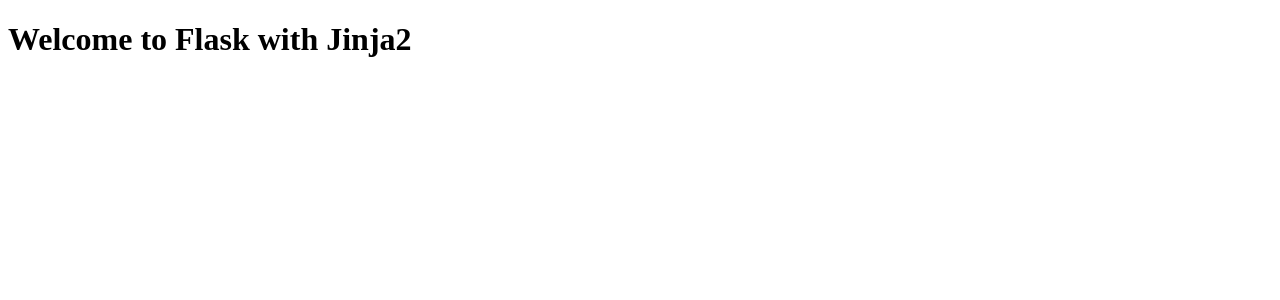
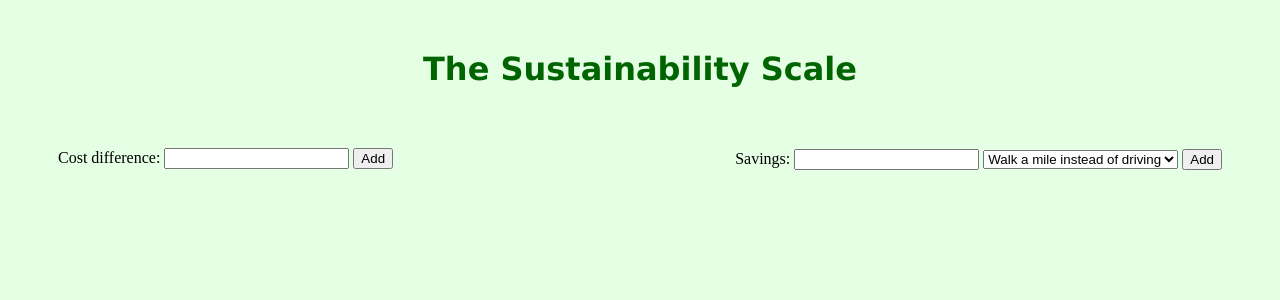
Before and after one commit to annadai916/The-Sustainability-Scale, a Flask app: page / in a window 1280 px wide. Shown: the top 300 px of the page. Run offline with Flask 3, Linux system fonts and the light colour scheme.

Commit message:
added input boxes for scale values, basic formatting

```diff
--- a/app/static/css/style.css
+++ b/app/static/css/style.css
@@ -0,0 +1,19 @@
+h1 {
+    color: darkgreen;
+    text-align: center;
+    margin-top: 50px;
+    font-family: 'Lucida Sans', 'Lucida Sans Regular', 'Lucida Grande', 'Lucida Sans Unicode', Geneva, Verdana, sans-serif;
+}
+body {
+    background-color: rgb(228, 255, 228);
+}
+#input {
+    text-align: left;
+    margin-left: 50px;
+    margin-top: 60px;
+}
+#offset {
+    text-align: right;
+    margin-right: 50px;
+    margin-top: -20px;
+}
--- a/app/templates/index.html
+++ b/app/templates/index.html
@@ -5,7 +5,21 @@
     <link rel="stylesheet" type="text/css" href="{{ url_for('static', filename='css/style.css') }}">
 </head>
 <body>
-    <h1>Welcome to Flask with Jinja2</h1>
-    <p>{{ message }}</p>
+    <h1>The Sustainability Scale</h1>
+    <form id="input">
+        <label for="input_cost">Cost difference: </label>
+        <input type="text" id="input_cost">
+        <button type="submit">Add</button>
+    </form>
+    <form id="offset">
+        <label for="positive_cost">Savings: </label>
+        <input type="text" id="savings_times">
+        <select id="savings_type">
+            <option value="walk">Walk a mile instead of driving</option>
+        </select>
+        <button type="submit">Add</button>
+    </form>
+    <!--dropdown on other side of elements to add-->
+    <div><!--interactive scale with easeljs--></div>
 </body>
 </html>
```
